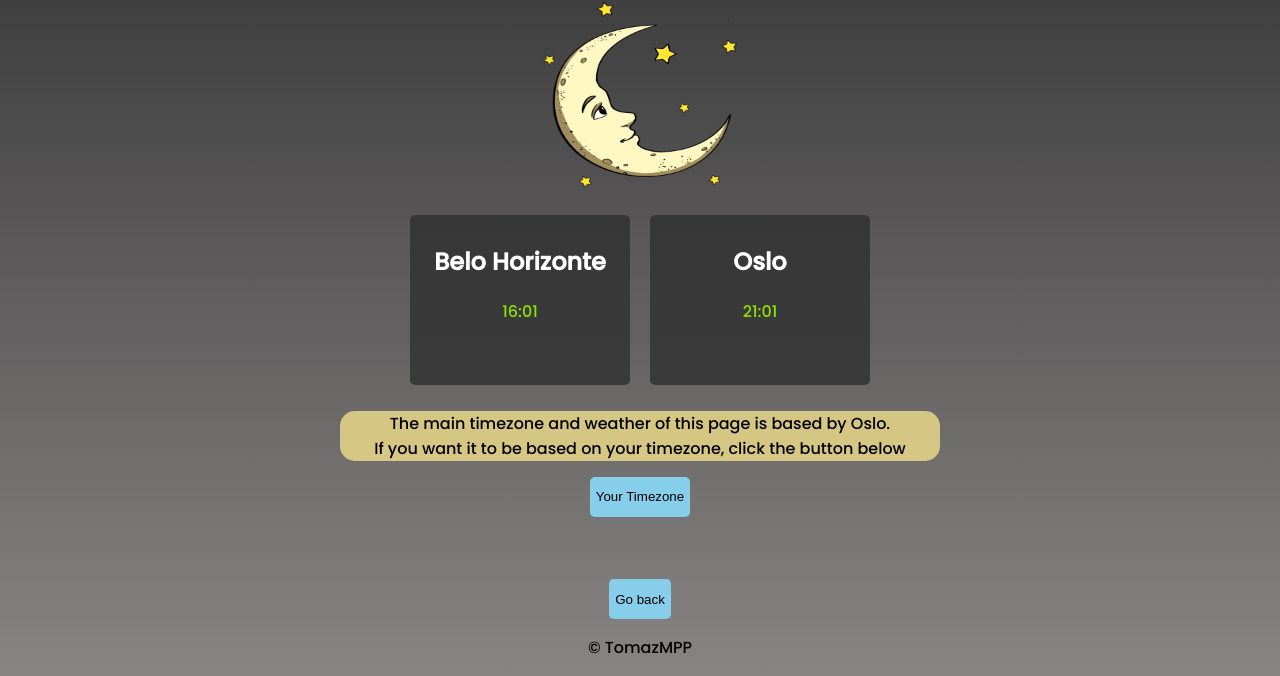
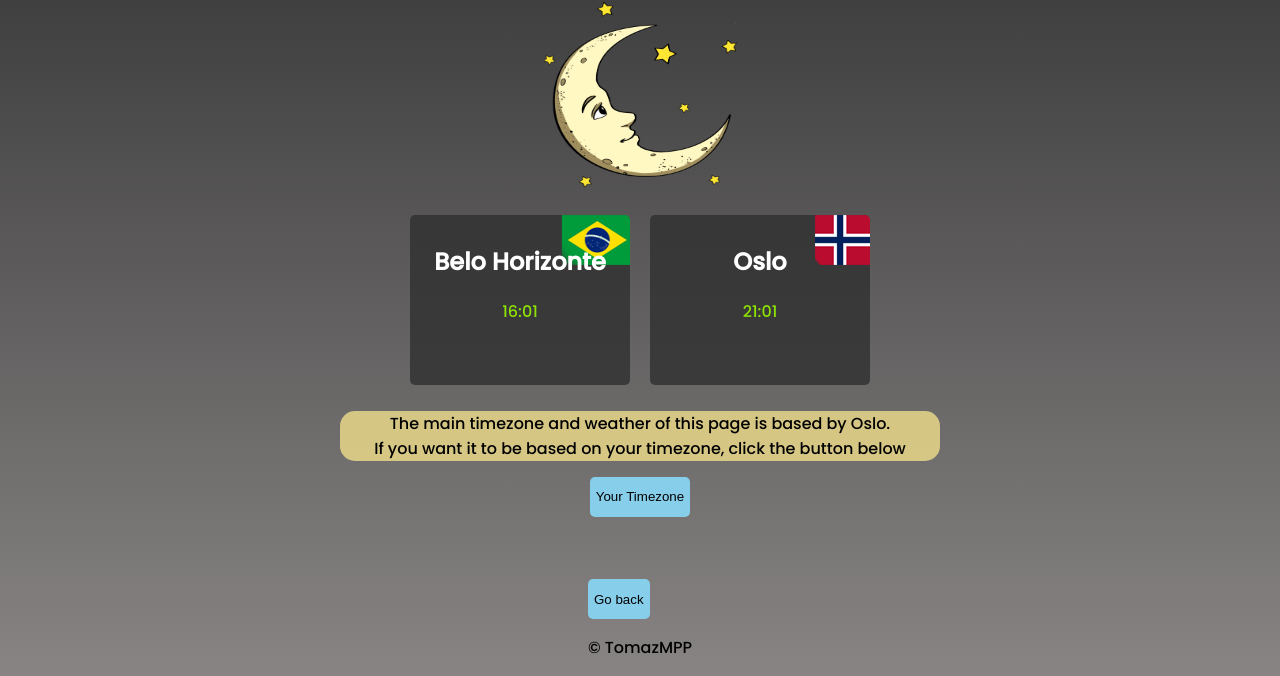
Before and after one commit to TomazMPP/TomazMPP.github.io, a plain HTML site: page pages/What-time-is-it/index.html in a window 1280 px wide. Shown: the part 124-800 px from the top of the page. Drawn offline with Linux system fonts and the light colour scheme; no server answers; files whose address does not match are found by name.

Commit message:
lil update

```diff
--- a/pages/What-time-is-it/style.css
+++ b/pages/What-time-is-it/style.css
@@ -87,7 +87,6 @@ footer {
     color: rgb(0, 0, 0);
     margin-top: auto;
     align-self: center;
-    text-align: center;
 }
 
 a:link,
@@ -179,3 +178,14 @@ p#weatherOslo {
 p#timeuser {
     text-align: center;
 }
+
+.info-Oslo {
+  background-image: url(norway.png);
+  background-repeat: no-repeat;
+}
+
+.info-bh {
+  background-image: url(brazil.png);
+  background-position-x: 80%;
+  background-repeat: no-repeat;
+}
```
Also changed, not shown: pages/What-time-is-it/brazil.png (added), pages/What-time-is-it/norway.png (added).
